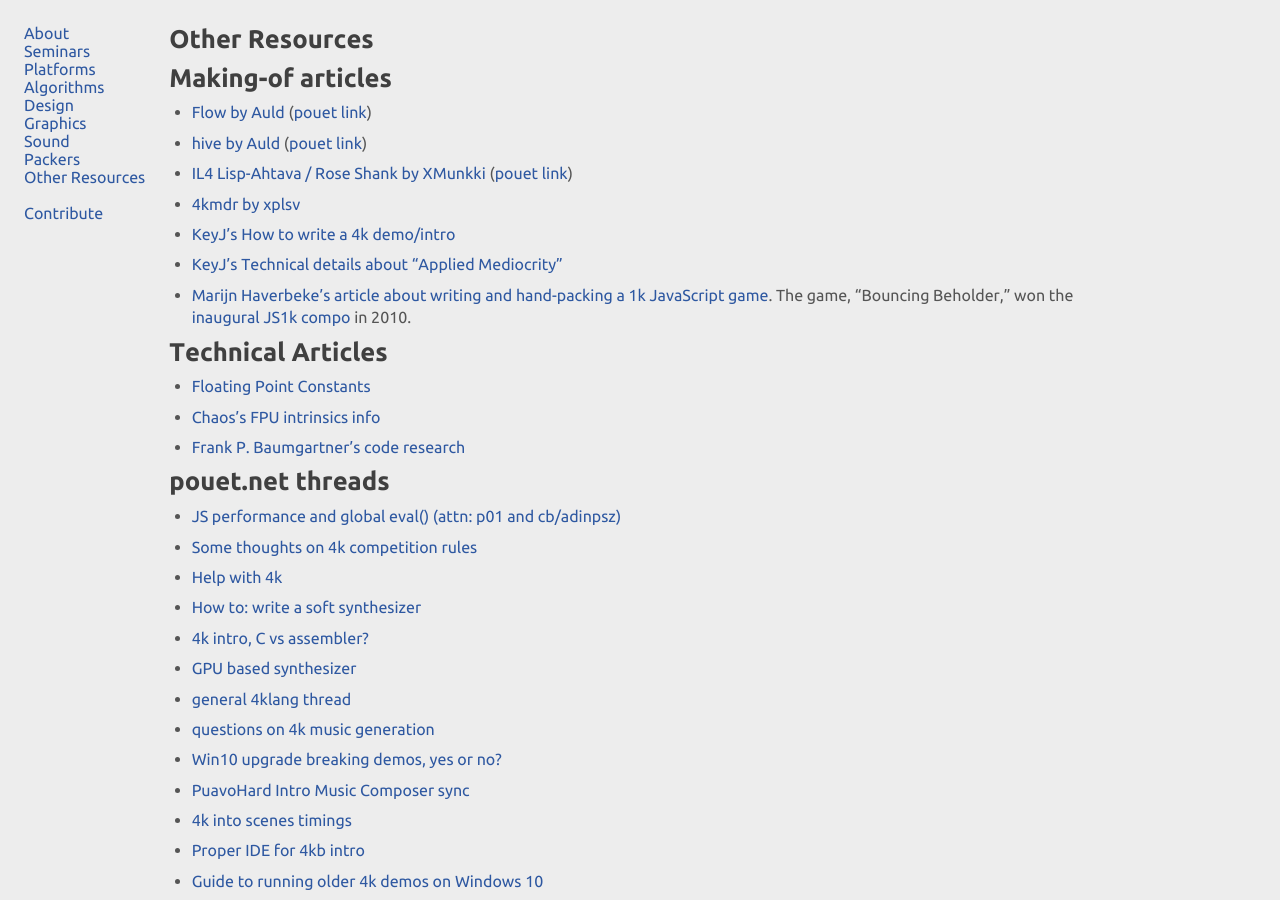
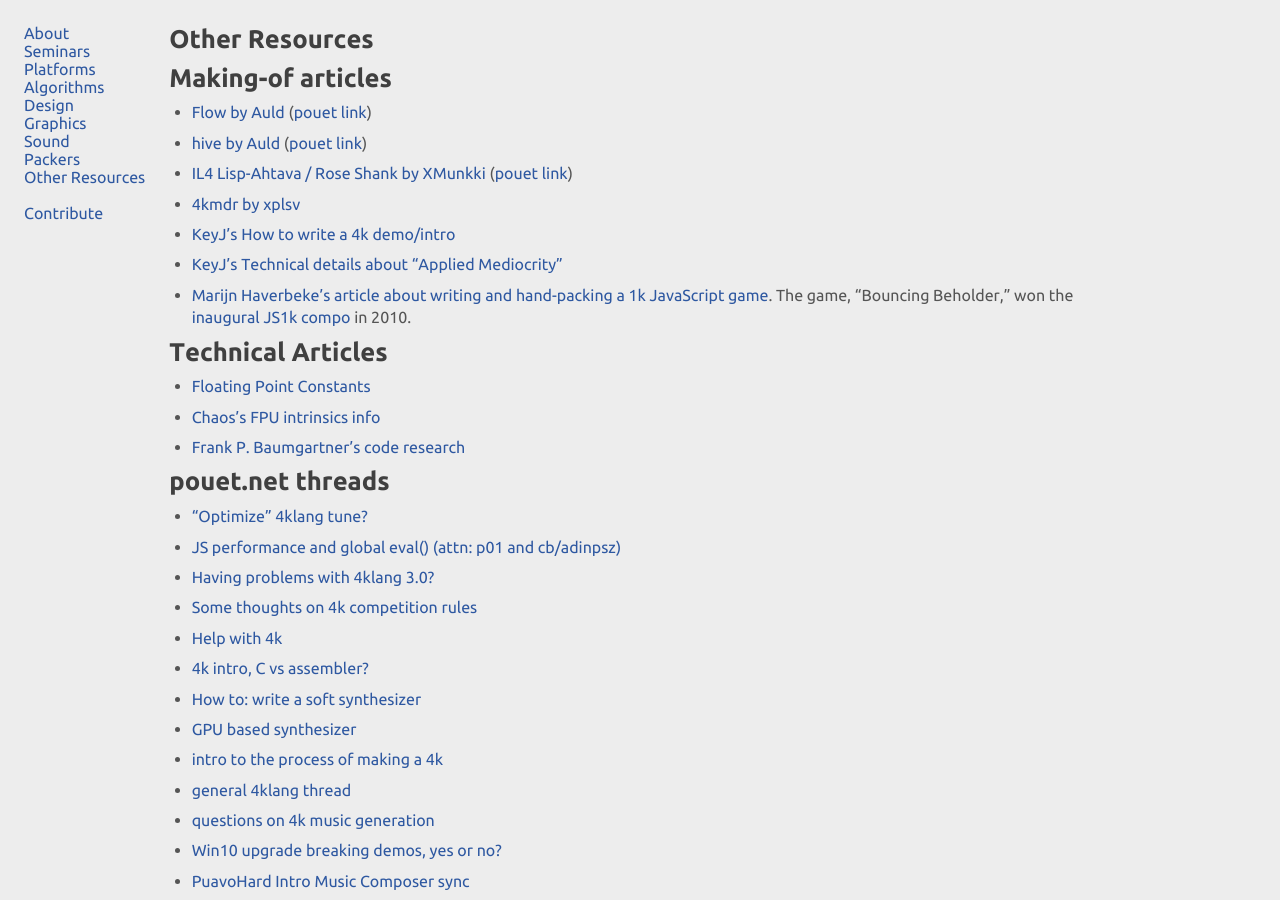
Before and after one commit to in4k/in4k.github.io, a Jekyll site: the page built from wiki/other-resources.markdown, in a window 1280 px wide and 900 px high. Built offline with Jekyll 4.4.1, drawn with Linux system fonts in a browser that asks for light colours.

Commit message:
Update other-resources.markdown

```diff
--- a/wiki/other-resources.markdown
+++ b/wiki/other-resources.markdown
@@ -21,12 +21,15 @@
 
 # pouet.net threads
 
+* ["Optimize" 4klang tune?](http://www.pouet.net/topic.php?which=8238)
 * [JS performance and global eval() (attn: p01 and cb/adinpsz)](http://www.pouet.net/topic.php?which=8770)
+* [Having problems with 4klang 3.0?](http://www.pouet.net/topic.php?which=8811)
 * [Some thoughts on 4k competition rules](http://www.pouet.net/topic.php?which=9093)
 * [Help with 4k](http://www.pouet.net/topic.php?which=9195)
+* [4k intro, C vs assembler?](http://www.pouet.net/topic.php?which=9341)
 * [How to: write a soft synthesizer](http://www.pouet.net/topic.php?which=9432)
-* [4k intro, C vs assembler?](http://www.pouet.net/topic.php?which=9341)
 * [GPU based synthesizer](http://www.pouet.net/topic.php?which=9487)
+* [intro to the process of making a 4k](http://www.pouet.net/topic.php?which=9644)
 * [general 4klang thread](http://www.pouet.net/topic.php?which=10480)
 * [questions on 4k music generation](http://www.pouet.net/topic.php?which=10605)
 * [Win10 upgrade breaking demos, yes or no?](http://www.pouet.net/topic.php?which=10722)
```
